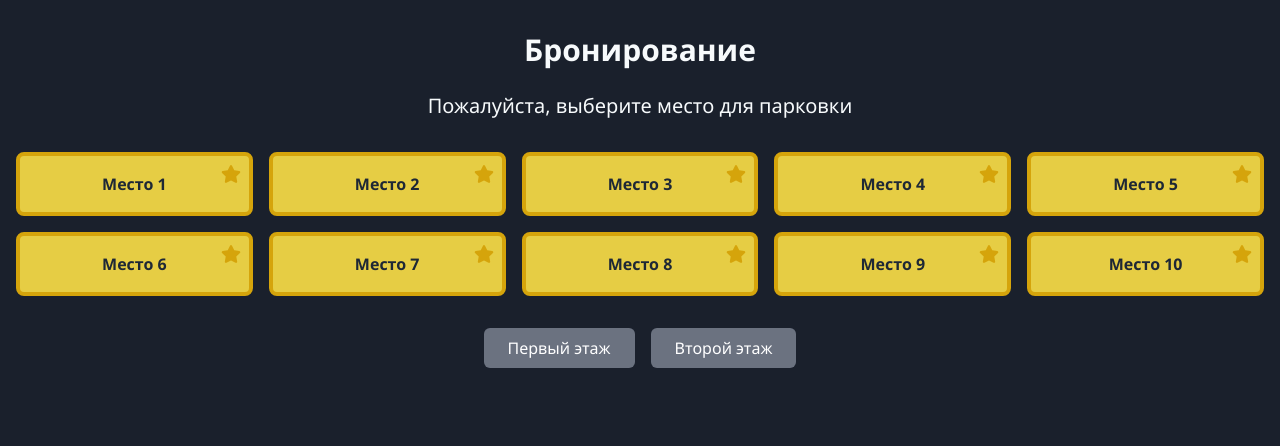
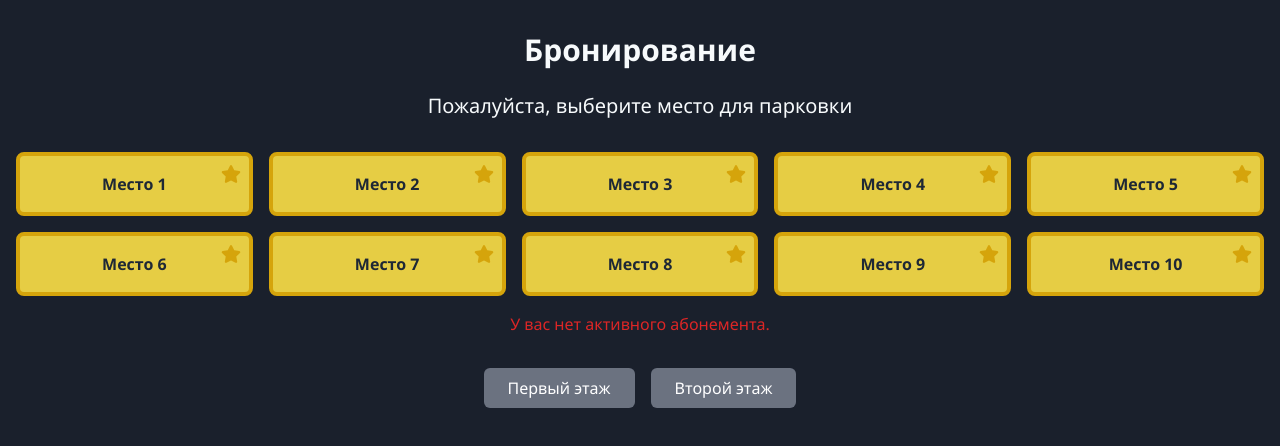
Before and after one commit to manewind/parking_app-frontend, a Next.js app: page /booking in a window 1280 px wide. Shown: the top 446 px of the page. Built offline with nearby package versions, Linux system fonts and the light colour scheme; no server answers.

Commit message:
file excel

```diff
--- a/components/uploadFile.tsx
+++ b/components/uploadFile.tsx
@@ -28,7 +28,7 @@ const FileUploader: React.FC = () => {
     formData.append("type", fileType);
 
     try {
-      const response = await axios.post("/uploadExcel", formData, {
+      const response = await axios.post("http://localhost:8000/uploadExcel", formData, {
         headers: { "Content-Type": "multipart/form-data" },
       });
       console.log(response.data);
--- a/pages/booking.tsx
+++ b/pages/booking.tsx
@@ -144,11 +144,16 @@ const Bookings: React.FC = () => {
   };
 
   const handleBooking = () => {
+    if (!userMembership) {
+      alert("У вас нет абонемента. Пожалуйста, приобретите абонемент для бронирования места.");
+      return;
+    }
+
     if (userId && selectedSpot) {
       setLoading(true);
 
       const startTime = moment().toISOString();
-      const endTime = moment().add(5, 'hours').toISOString();
+      const endTime = moment().add(5, "hours").toISOString();
 
       setBookedSpots((prev) => [...prev, selectedSpot]);
 
@@ -191,6 +196,7 @@ const Bookings: React.FC = () => {
     }
   };
 
+
   const floorSpots = parkingSpots.filter(spot => spot.floor === floor);
 
   return (
@@ -232,6 +238,14 @@ const Bookings: React.FC = () => {
     </button>
   </div>
 )}
+        <div className="text-center my-4">
+          {userMembership ? (
+            <p className="text-green-600">Ваш абонемент: {userMembership}</p>
+          ) : (
+            <p className="text-red-600">У вас нет активного абонемента.</p>
+          )}
+        </div>
+
       <div className="flex flex-col mt-8">
         <div className="flex justify-center gap-4 mb-3">
           <button onClick={() => setFloor(1)} className="bg-gray-500 text-white px-6 py-2 rounded-md hover:bg-gray-600 transition">Первый этаж</button>
```
